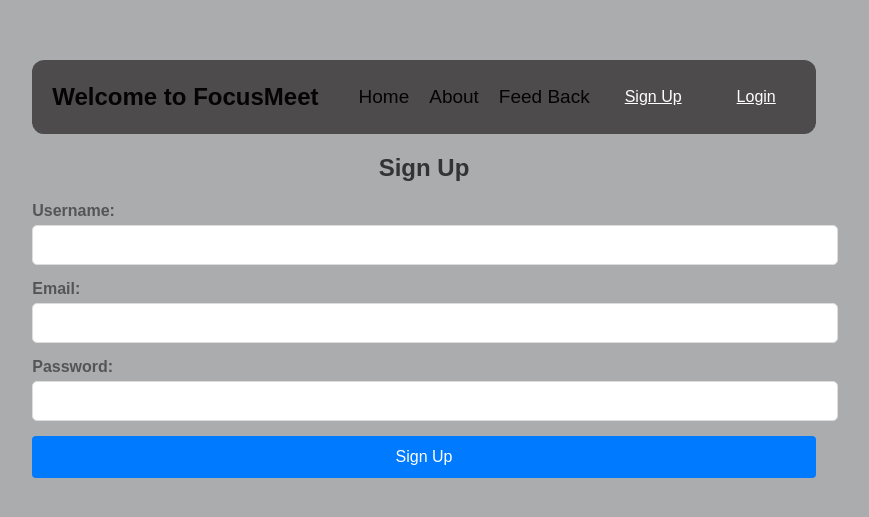
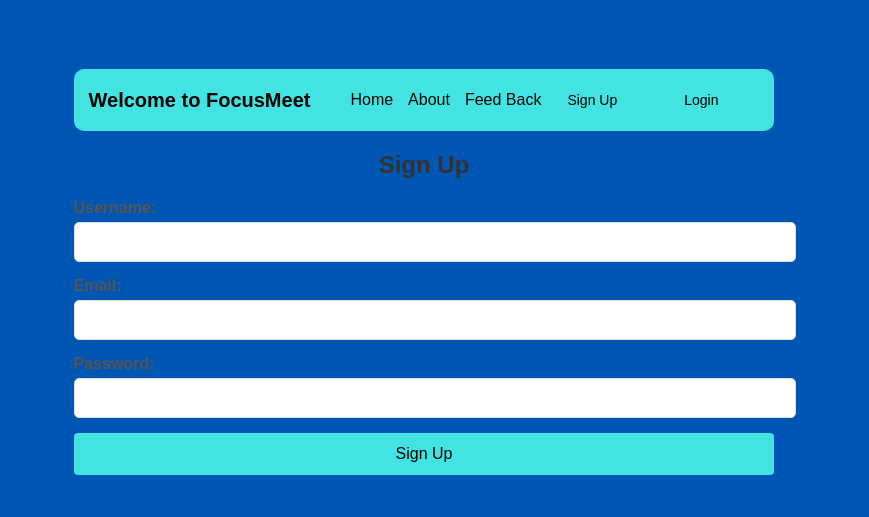
Before and after one commit to Rajugithu/focusmeet, a React (Create React App) app: page /signup in a window 1280 px wide. Shown: the part 131-648 px from the top of the page, without its empty margins (216-1085 px from the left). Built offline with nearby package versions, Linux system fonts and the light colour scheme.

Commit message:
Change in Styling

```diff
--- a/src/components/Style/Form.css
+++ b/src/components/Style/Form.css
@@ -13,7 +13,7 @@ body {
   display: flex;
   max-width: 900px;
   width: 100%;
-  background-color: #ffffff;
+  background-color: white;
   border-radius: 10px;
   box-shadow: 0 4px 15px rgba(0, 0, 0, 0.1);
   overflow: hidden;
@@ -21,8 +21,8 @@ body {
 
 .info-section {
   flex: 1;
-  background-color: #007bff;
-  color: white;
+  background-color: #43e3e2 !important;
+  color: black !important;
   padding: 30px;
   display: flex;
   flex-direction: column;
@@ -91,7 +91,7 @@ button {
 }
 
 button:hover {
-  background-color: #0056b3;
+  background-color: #3eeeee;
 }
 
 .error {
--- a/src/components/Style/LandingPage.css
+++ b/src/components/Style/LandingPage.css
@@ -1,10 +1,17 @@
 /* Base styles remain the same */
+html, body {
+    margin: 0;
+    padding: 0;
+    width: 100%;
+}
+
 .landing-container {
     display: flex;
     align-items: center;
     justify-content: center;
     height: 100vh;
-    background-image: url('LandingPage2.jpeg'); /* Path is correct */
+    width: 100vw;
+    /* background-image: url('LandingPage2.jpeg'); */
     background-size: cover;
     background-position: center;
     background-repeat: no-repeat;
@@ -47,8 +54,8 @@ h1 {
 .btn {
     padding: 12px 20px;
     font-size: 18px;
-    color: white;
-    background-color: #007bff;
+    color: black;
+    background-color: #43e3e2;
     border: none;
     border-radius: 5px;
     cursor: pointer;
@@ -57,7 +64,8 @@ h1 {
 
 /* Button hover effect */
 .btn:hover {
-    background-color: #0056b3;
+    background-color: #4bfafa;
+    font-weight: bold;
 }
 
 /* Optional: styling for image (if you plan to use it) */
--- a/src/components/Style/Login.css
+++ b/src/components/Style/Login.css
@@ -74,8 +74,8 @@ input:focus {
 button {
     width: 100%;
     padding: 12px;
-    background-color: #007bff;
-    color: white;
+    background-color: #43e3e2;
+    color: black;
     border: none;
     border-radius: 4px;
     font-size: 16px;
@@ -84,7 +84,7 @@ button {
 }
 
 button:hover {
-    background-color: #0056b3;
+    background-color: #46f7f7;
 }
 
 .error-message {
@@ -96,10 +96,13 @@ button:hover {
 .signup-link {
     text-align: center;
     margin-top: 20px;
-    color: #007bff;
+    color: black;
     text-decoration: none;
 }
 
 .signup-link:hover {
-    text-decoration: underline;
+    /* text-decoration: underline; */
+    font-weight: bold;
+    text-decoration: none;
+
 }
--- a/src/components/Style/Navbar.css
+++ b/src/components/Style/Navbar.css
@@ -1,28 +1,31 @@
 body {
-    background-color: #aaacad;
+    background-color: #0056b3;
     margin: 0;
     padding: 0;
 }
 
 .navbar {
-    background-color: #4d4b4b;
+    background-color: #43e3e2 !important;
     display: flex;
+    color: black !important;
+    margin-top: 6px;
     justify-content: space-between;
     align-items: center;
-    padding: 10px 20px;
-    border-radius: 12px;
+    padding: 8px 15px;  /* Reduced padding */
+    border-radius: 10px; /* Slightly smaller border-radius */
+    font-size: 14px; /* Reduced font size */
 }
 
 .logo h1 {
     color: rgb(5, 4, 4);
-    font-size: 24px;
+    font-size: 20px; /* Slightly smaller font size */
     margin: 0;
 }
 
 .navLinks {
     list-style: none;
     display: flex;
-    gap: 20px;
+    gap: 15px; /* Reduced gap between links */
 }
 
 .navLinks li {
@@ -32,7 +35,7 @@ body {
 .navLinks a {
     color: rgb(5, 4, 4);
     text-decoration: none;
-    font-size: 19px;
+    font-size: 16px; /* Reduced font size */
 }
 
 .navLinks a:hover {
@@ -43,13 +46,12 @@ body {
     margin-left: auto;
 }
 
-/* Profile Circle styling */
 .profile-circle {
-    width: 40px; /* Size of the circle */
-    height: 40px;
-    background-color: #ddd; /* Fallback background color */
-    border-radius: 50%; /* Make it circular */
-    overflow: hidden; /* Ensure image fits within the circle */
+    width: 35px; /* Slightly smaller circle */
+    height: 35px;
+    background-color: #ddd;
+    border-radius: 50%;
+    overflow: hidden;
     display: flex;
     justify-content: center;
     align-items: center;
@@ -58,30 +60,31 @@ body {
 .profile-circle img {
     width: 100%;
     height: 100%;
-    object-fit: cover; /* Ensure the image covers the whole circle */
+    object-fit: cover;
 }
 
-/* Buttons styling for login and signup */
 .signup-btn, .login-btn {
-    margin-left: 15px;
-    padding: 10px 20px;
-    font-size: 16px;
+    margin-left: 10px;  /* Reduced margin */
+    padding: 8px 16px;  /* Reduced padding */
+    font-size: 14px; /* Reduced font size */
     cursor: pointer;
-    color: white;
+    color: black;
     border: none;
     border-radius: 5px;
+    margin-right: 25px;
+    text-decoration: none;
     transition: background-color 0.3s ease;
 }
 
 .signup-btn:hover, .login-btn:hover {
-    background-color: #5e758d;
+    background-color: #37f3f3;
 }
 
 /* Grid styling */
 .Grid_Container {
     display: flex;
     justify-content: center;
-    grid-template-columns: 1fr 1fr; /* Two columns */
+    grid-template-columns: 1fr 1fr;
     gap: 10px;
     padding: 16px;
 }
@@ -93,7 +96,7 @@ body {
     background-color: #f0f0f0;
     border-radius: 50%;
     overflow: hidden;
-    background-color: #4d4b4b;
+    background-color: #0056b3;
     margin-right: 40px;
 }
 
@@ -106,28 +109,28 @@ body {
 
 .small-div {
     width: 350px;
-    background-color: #e0e0e0;
+    background-color: #0056b3;
     border-radius: 8px;
     display: flex;
     justify-content: center;
     align-items: center;
 }
-/* Add styles for the profile circle */
+
 .navbar-right {
     display: flex;
     align-items: center;
-    justify-content: flex-end;
 }
 
-.profile-circle-container {
-    width: 40px;
+.profile-circle {
+    width: 40px; /* Size of the circle */
     height: 40px;
-    border-radius: 50%;
-    overflow: hidden;
+    background-color: #ddd; /* Fallback background color */
+    border-radius: 50%; /* Make it circular */
+    overflow: hidden; /* Ensure image fits within the circle */
     display: flex;
+    justify-content: center;
     align-items: center;
-    justify-content: center;
-    margin-right: 10px;
+    margin-right: 40px; /* Adds 50px margin on the left side */
 }
 
 .profile-circle img {
--- a/src/components/Style/Sidebar.css
+++ b/src/components/Style/Sidebar.css
@@ -4,7 +4,7 @@
     top: 0;
     left: 0;
     width: 250px;
-    height: 100%;
+    height: 80%;
     background-color: #333;
     color: white;
     padding-top: 50px; /* Add space from the top */
@@ -13,9 +13,6 @@
     margin-bottom: 30px;
 }
 
-/* .sidebar-item {
-    margin-bottom: 20px;
-} */
 
 .sidebar-btn {
     width: 100%;
```
